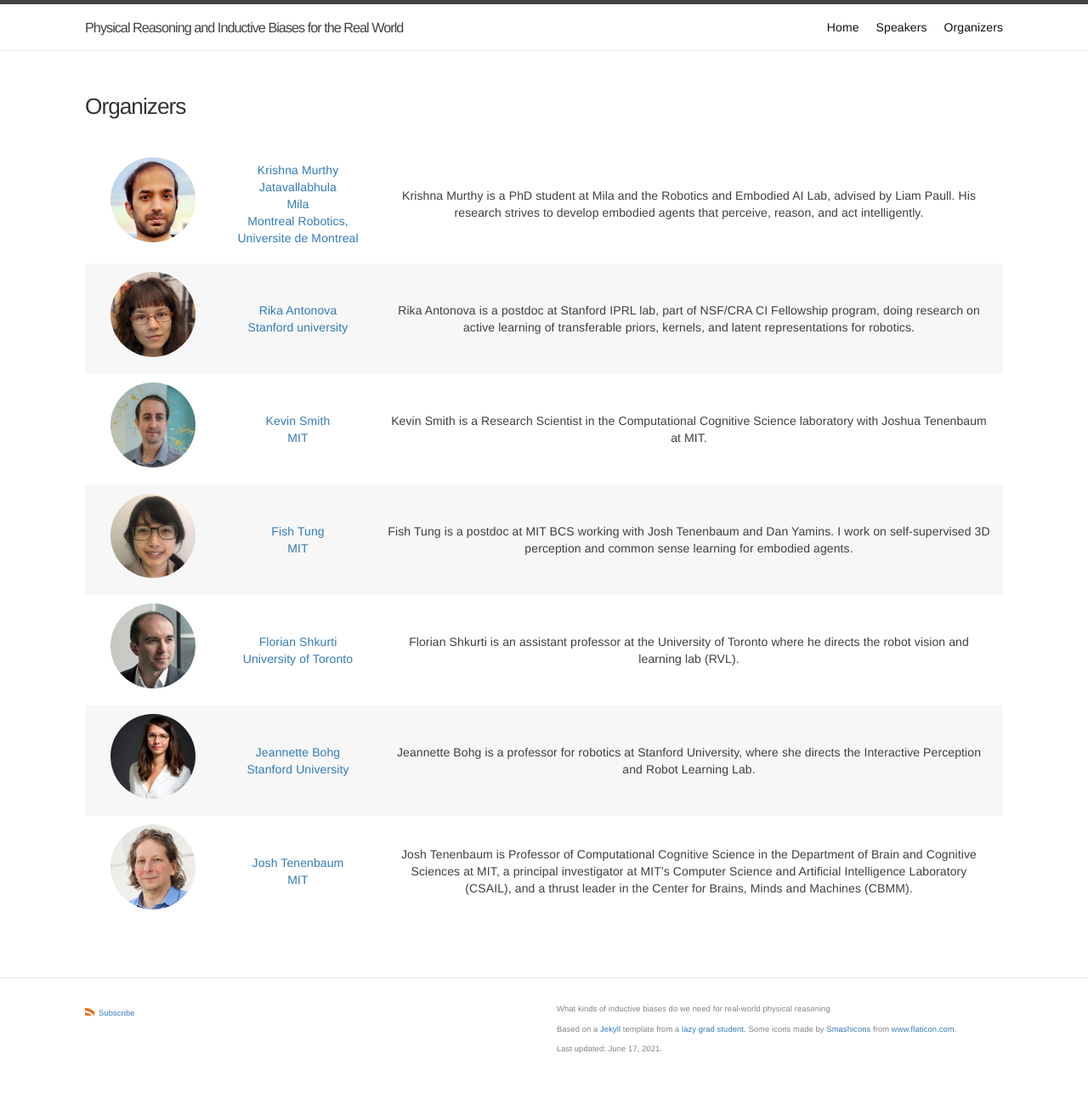
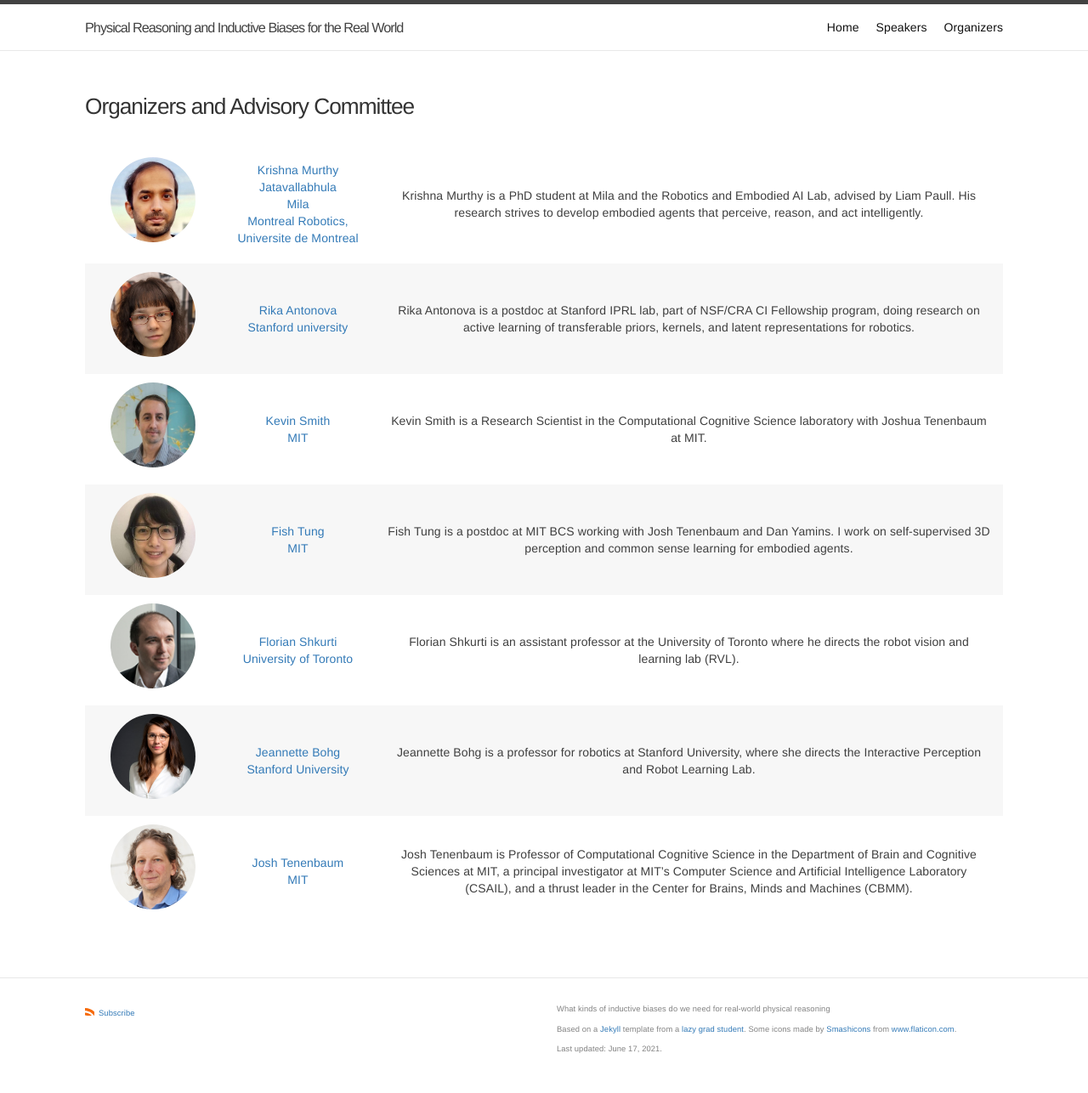
Before and after one commit to physical-reasoning/physical-reasoning.github.io, a Jekyll site: the page built from organizers.md, in a window 1280 px wide. Shown: the whole page at 85% size. Built offline with Jekyll 4.4.1, drawn with Linux system fonts in a browser that asks for light colours.

Commit message:
org and speakers changes

```diff
--- a/_layouts/organizers.html
+++ b/_layouts/organizers.html
@@ -5,7 +5,7 @@ layout: default
 <article class="post">
 
   <header class="post-header">
-    <h1 class="post-title">{{ page.title | escape }}</h1>
+    <h1 class="post-title">{{ page.titletext | escape }}</h1>
   </header>
 
   <div class = "post-content">
--- a/_layouts/speakers.html
+++ b/_layouts/speakers.html
@@ -5,7 +5,7 @@ layout: default
 <article class="post">
 
   <header class="post-header">
-    <h1 class="post-title">{{ page.title | escape }}</h1>
+    <h1 class="post-title">{{ page.titletext | escape }}</h1>
   </header>
 
   <div class = "post-content">
--- a/organizers.md
+++ b/organizers.md
@@ -1,5 +1,6 @@
 ---
 layout: organizers
 title: Organizers
+titletext: Organizers and Advisory Committee
 permalink: /organizers/
 ---
```
Also changed, not shown: speakers.md (+1 -0 lines).
